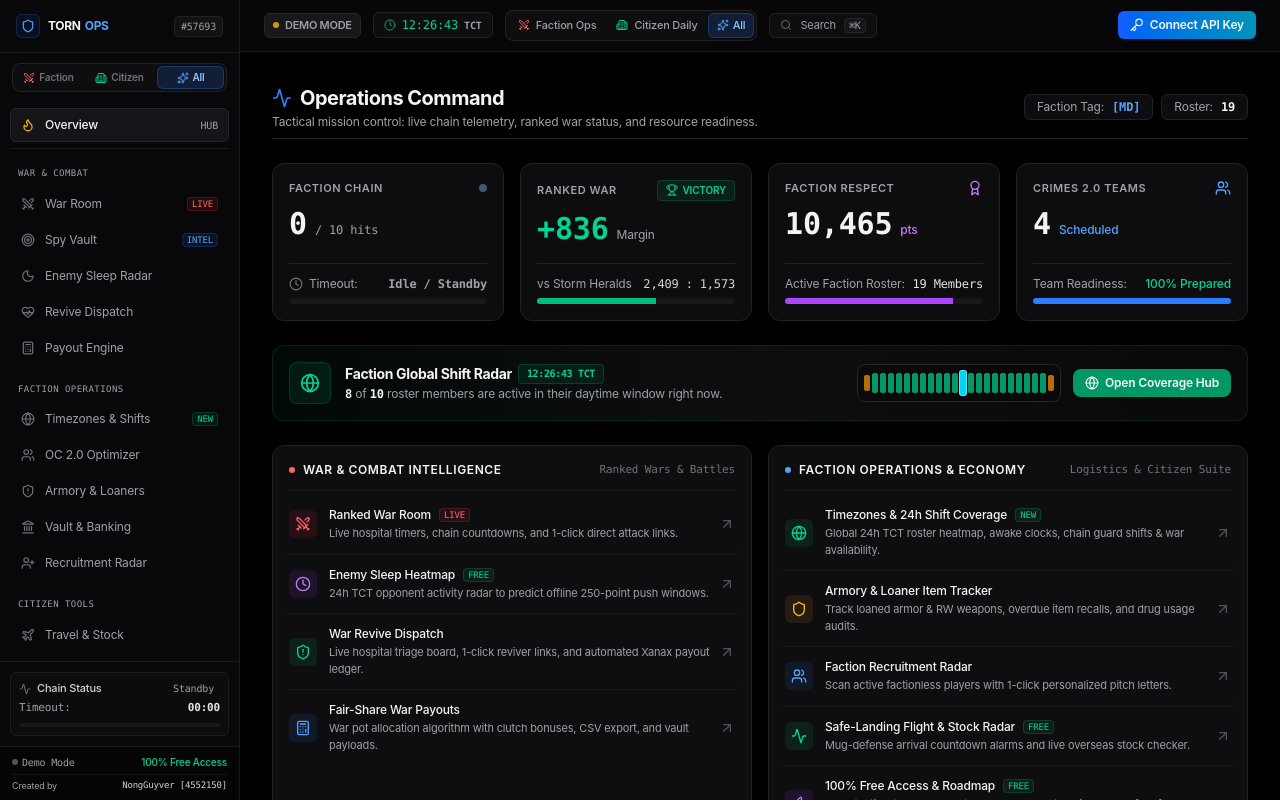
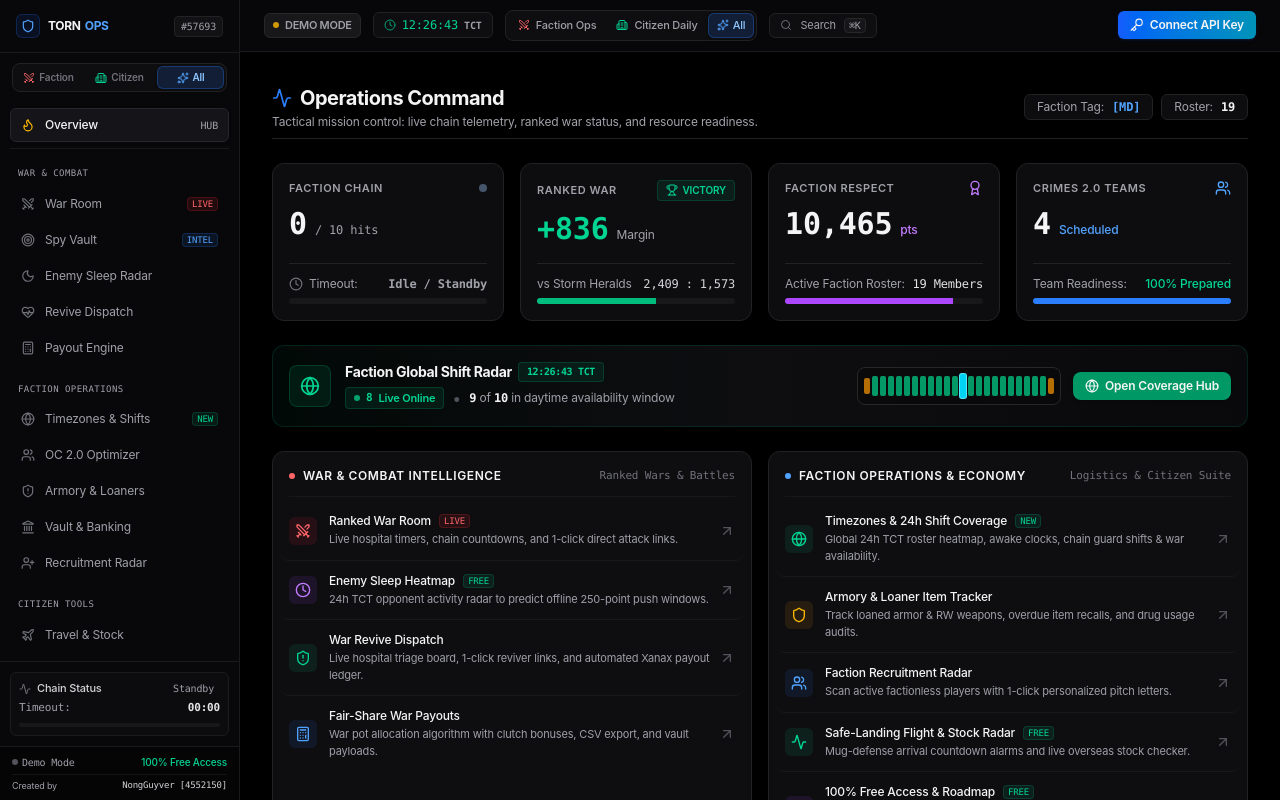
Before and after one commit to kiwicoder171/tornops, a Next.js app in the folder apps/web/: page / in a window 1280 px wide. Built offline with nearby package versions, Linux system fonts and the light colour scheme.

Commit message:
feat(web): display real-time live online alongside daytime shift coverage on dashboard

```diff
--- a/apps/web/src/app/page.tsx
+++ b/apps/web/src/app/page.tsx
@@ -75,7 +75,17 @@ export default function OverviewPage() {
   const tctTimeStr = `${curTctHour.toString().padStart(2, "0")}:${curTctMinute
     .toString()
     .padStart(2, "0")}:${curTctSecond.toString().padStart(2, "0")} TCT`;
-  const awakeNowCount = factionMembers.filter((m) => isMemberAwakeAtTct(m, curTctHour)).length;
+
+  // Real-time live status from Torn API
+  const onlineNowCount = factionMembers.filter(
+    (m) => m.lastActionStatus === "Online" || m.lastActionStatus === "Idle"
+  ).length;
+
+  // Active or daytime availability (awake by schedule OR literally online right now in Torn)
+  const awakeNowCount = factionMembers.filter(
+    (m) => isMemberAwakeAtTct(m, curTctHour) || m.lastActionStatus === "Online" || m.lastActionStatus === "Idle"
+  ).length;
+
   const coverage24h = compute24hCoverage(factionMembers);
 
   // If live key is connected, poll live faction telemetry
@@ -125,23 +135,43 @@ export default function OverviewPage() {
             ? data.members
             : Object.entries(data.members).map(([id, m]: [string, any]) => ({ id: Number(id), ...m }));
 
-          const mapped = rawMembers.map((m: any) => ({
+          // Merge any leadership-customized timezones saved in Firestore
+          let savedShiftsMap: Record<number, any> = {};
+          const effectiveFactionId = userProfile?.factionId || data.basic?.faction_id || data.faction?.id;
+          if (effectiveFactionId) {
+            try {
+              const covRes = await fetch(`/api/coverage?factionId=${effectiveFactionId}`);
+              const covData = await covRes.json();
+              if (covData.members && Array.isArray(covData.members)) {
+                covData.members.forEach((sm: any) => {
+                  savedShiftsMap[sm.memberId] = sm;
+                });
+              }
+            } catch {
+              // Silently fallback to intelligent defaults
+            }
+          }
+
+          const mapped = rawMembers.map((m: any) => {
+            const saved = savedShiftsMap[m.id];
+            return {
               memberId: m.id,
               name: m.name,
               level: m.level || 1,
               position: m.position || "Member",
-            timezone: "Atlantic/Reykjavik",
-            timezoneLabel: "GMT / TCT (UTC+0)",
-            utcOffset: 0,
-            awakeStartLocal: 8,
-            awakeEndLocal: 23,
-            chainWatchStartTct: 12,
-            chainWatchEndTct: 18,
-            warPreference: "ALL" as const,
-            ocReady: true,
+              timezone: saved?.timezone || "Atlantic/Reykjavik",
+              timezoneLabel: saved?.timezoneLabel || "GMT / TCT (UTC+0)",
+              utcOffset: saved?.utcOffset ?? 0,
+              awakeStartLocal: saved?.awakeStartLocal ?? 8,
+              awakeEndLocal: saved?.awakeEndLocal ?? 23,
+              chainWatchStartTct: saved?.chainWatchStartTct ?? 12,
+              chainWatchEndTct: saved?.chainWatchEndTct ?? 18,
+              warPreference: (saved?.warPreference || "ALL") as "WEEKEND" | "WEEKDAY" | "ALL",
+              ocReady: saved?.ocReady ?? true,
               lastActionStatus: m.last_action?.status || "Offline",
               inGameStatus: m.status?.state || "Okay",
-          }));
+            };
+          });
           setFactionMembers(mapped);
         } else if (!userProfile?.factionId) {
           setFactionMembers([]);
@@ -409,10 +439,17 @@ export default function OverviewPage() {
                 </span>
               </h2>
             </div>
-            <p className="text-xs text-zinc-400 mt-0.5">
+            <div className="flex flex-wrap items-center gap-2 mt-1">
+              <span className="inline-flex items-center gap-1.5 px-2 py-0.5 rounded text-[11px] font-semibold bg-emerald-500/10 text-emerald-400 border border-emerald-500/20">
+                <span className="w-1.5 h-1.5 rounded-full bg-emerald-400 animate-pulse" />
+                <strong className="font-mono">{onlineNowCount}</strong> Live Online
+              </span>
+              <span className="text-zinc-600 hidden sm:inline">•</span>
+              <span className="text-xs text-zinc-400">
                 <strong className="text-white font-mono">{awakeNowCount}</strong> of{" "}
-              <strong className="text-white font-mono">{factionMembers.length}</strong> roster members are active in their daytime window right now.
-            </p>
+                <strong className="text-white font-mono">{factionMembers.length}</strong> in daytime availability window
+              </span>
+            </div>
           </div>
         </div>
 
```
Lines whose indentation alone changed are shown as unchanged.
